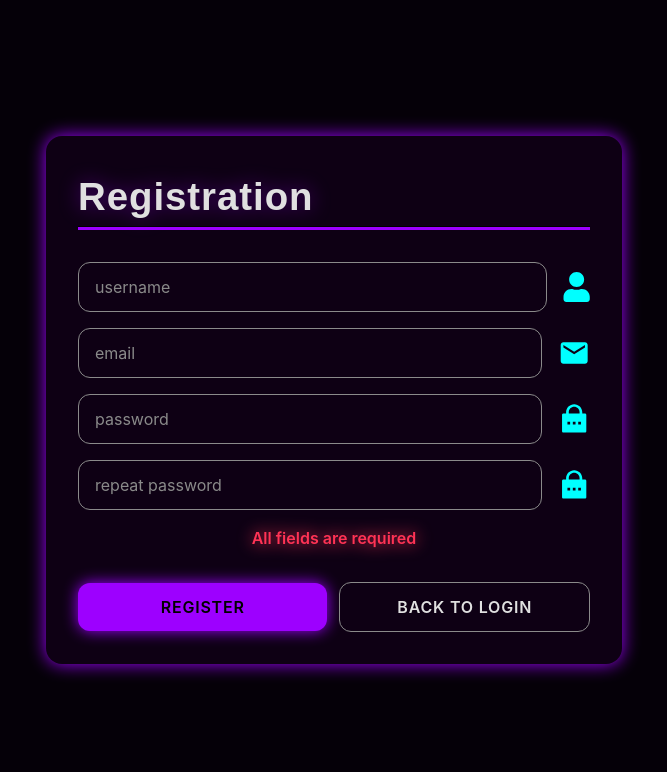
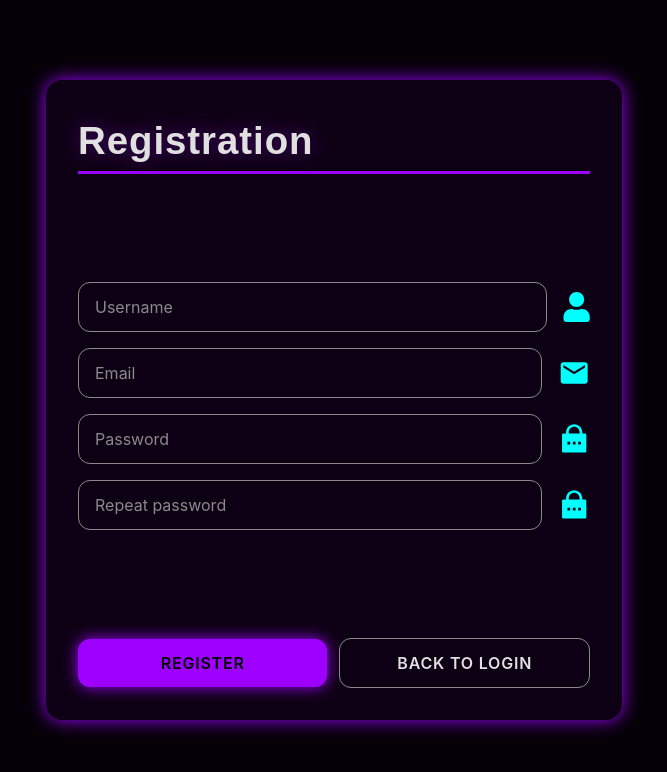
Before and after one commit to Kybrium/experiment-40, a Next.js app in the folder frontend/: page / in a window 1280 px wide. Shown: the top 772 px of the page, without its empty margins (306-973 px from the left). Built offline with nearby package versions, Linux system fonts and the light colour scheme; no server answers.

Commit message:
feat(frontend): added react-icons, react hook form and updated registration form

```diff
--- a/frontend/package.json
+++ b/frontend/package.json
@@ -17,6 +17,7 @@
     "next": "15.5.5",
     "react": "19.1.0",
     "react-dom": "19.1.0",
+    "react-hook-form": "^7.65.0",
     "react-icons": "^5.5.0",
     "three": "^0.180.0"
   },
--- a/frontend/src/components/auth/RegistrationModal.tsx
+++ b/frontend/src/components/auth/RegistrationModal.tsx
@@ -1,44 +1,103 @@
 'use client';
 
+import { RegistrationForm } from "@/types/auth";
 import Link from "next/link";
 import { useState } from "react";
+import { SubmitHandler, useForm } from "react-hook-form";
 import { FaUser } from "react-icons/fa";
 import { MdEmail } from "react-icons/md";
 import { RiLockPasswordFill } from "react-icons/ri";
 
 const RegistrationModal: React.FC = () => {
 
-    // STATES
-    const [username, setUsername] = useState<string>('');
-    const [email, setEmail] = useState<string>('');
-    const [password, setPassword] = useState<string>('');
-    const [password2, setPassword2] = useState<string>('');
+    // FORM SETTINGS
+    const { register, handleSubmit, watch, formState: { errors } } = useForm<RegistrationForm>({
+        mode: 'onChange'
+    });
+    const passwordValue = watch('password');
+    const [showPassword, setShowPassword] = useState(false);
+
+    const onSubmit: SubmitHandler<RegistrationForm> = (data) => {
+        console.log(data);
+    }
 
     return (
-        <form className="centered-display auth-modal bg-surface-card glow-pulse">
+        <form className="centered-display !justify-between min-h-[80svh] auth-modal bg-surface-card glow-pulse" onSubmit={handleSubmit(onSubmit)}>
             {/* HEADER */}
+            <div className="w-full">
                 <label className="subheader self-start">Registration</label>
                 <hr className="bg-primary-accent w-full h-1" />
+            </div>
 
             {/* MAIN */}
             <div className="w-full centered-display gap-4 mt-8">
-                <span className="w-full flex flex-row justify-center align-middle items-center gap-4">
-                    <input className="input" type="text" placeholder="username" onChange={(e) => setUsername(e.target.value)} />
+                {/* USERNAME */}
+                <span className="w-full flex flex-col justify-center align-middle items-center">
+                    <div className="w-full flex flex-row justify-center align-middle items-center gap-4">
+                        <input id='username' className={`input ${errors.username ? 'input-error' : ''}`} type="text" placeholder="Username" autoComplete="username" {...register('username', {
+                            required: 'Username is required.',
+                            minLength: { value: 3, message: 'At least 3 characters.' },
+                            maxLength: { value: 255, message: 'Max 255 characters.' },
+                            pattern: { value: /^\S+$/, message: 'No spaces allowed.' }
+                        })} />
                         <FaUser className="text-secondary-accent text-3xl" />
+                    </div>
+                    {errors.username && (
+                        <p className="text-warning mt-1 self-start">{errors.username.message}</p>
+                    )}
                 </span>
-                <span className="w-full flex flex-row justify-center align-middle items-center gap-4">
-                    <input className="input" type="email" placeholder="email" onChange={(e) => setEmail(e.target.value)} />
+
+                {/* EMAIL */}
+                <span className="w-full flex flex-col justify-center align-middle items-center">
+                    <div className="w-full flex flex-row justify-center align-middle items-center gap-4">
+                        <input id='email' autoComplete="email" inputMode="email" className={`input ${errors.email ? 'input-error' : ''}`} type="email" placeholder="Email" {...register('email', {
+                            required: 'Email is required.',
+                            pattern: {
+                                value: /^[^\s@]+@[^\s@]+\.[^\s@]+$/,
+                                message: 'Please enter a valid email address.',
+                            },
+                            maxLength: { value: 254, message: 'Max 254 characters.' },
+                        })} />
                         <MdEmail className="text-secondary-accent text-4xl" />
+                    </div>
+                    {errors.email && (
+                        <p className="text-warning mt-1 self-start">{errors.email.message}</p>
+                    )}
                 </span>
-                <span className="w-full flex flex-row justify-center align-middle items-center gap-4">
-                    <input className="input" type='password' placeholder="password" onChange={(e) => setPassword(e.target.value)} />
+
+                {/* PASSWORD */}
+                <span className="w-full flex flex-col justify-center align-middle items-center">
+                    <div className="w-full flex flex-row justify-center align-middle items-center gap-4">
+                        <input id="password" autoComplete="new-password" className={`input ${errors.password ? 'input-error' : ''}`} type='password' placeholder="Password" {...register('password', {
+                            required: 'Password is required.',
+                            minLength: { value: 8, message: 'At least 8 characters.' },
+                            maxLength: { value: 128, message: 'Max 128 characters.' },
+                            pattern: {
+                                value: /^(?=.*[A-Za-z])(?=.*\d).{8,}$/,
+                                message: 'Min 8 chars, include letters and numbers.',
+                            },
+                        })} />
                         <RiLockPasswordFill className="text-secondary-accent text-4xl" />
+                    </div>
+                    {errors.password && (
+                        <p className="text-warning mt-1 self-start">{errors.password.message}</p>
+                    )}
                 </span>
-                <span className="w-full flex flex-row justify-center align-middle items-center gap-4">
-                    <input className="input" type='password' placeholder="repeat password" onChange={(e) => setPassword2(e.target.value)} />
+
+                {/* PASSWORD 2 */}
+                <span className="w-full flex flex-col justify-center align-middle items-center">
+                    <div className="w-full flex flex-row justify-center align-middle items-center gap-4">
+                        <input id="password2" autoComplete="new-password" className={`input ${errors.password2 ? 'input-error' : ''}`} type='password' placeholder="Repeat password" {...register('password2', {
+                            required: 'Repeating your password is required.',
+                            validate: (value) =>
+                                value === passwordValue || 'Passwords do not match.'
+                        })} />
                         <RiLockPasswordFill className="text-secondary-accent text-4xl" />
+                    </div>
+                    {errors.password2 && (
+                        <p className="text-warning mt-1 self-start">{errors.password2.message}</p>
+                    )}
                 </span>
-                <p className="text-warning">All fields are required</p>
             </div>
 
             {/* FOOTER */}
--- /dev/null
+++ b/frontend/src/types/auth.ts
@@ -0,0 +1,6 @@
+export interface RegistrationForm {
+    'username': string,
+    'email': string,
+    'password': string,
+    'password2': string,
+}
```
Also changed, not shown: 2 other files (tests, documents, lock files or other folders). Lines whose indentation alone changed are shown as unchanged.
